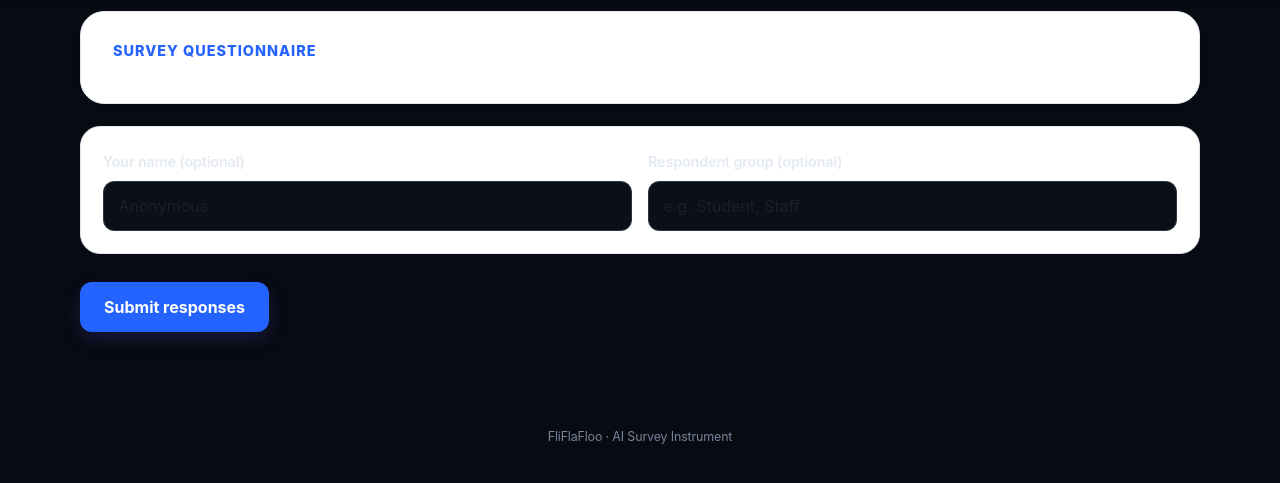
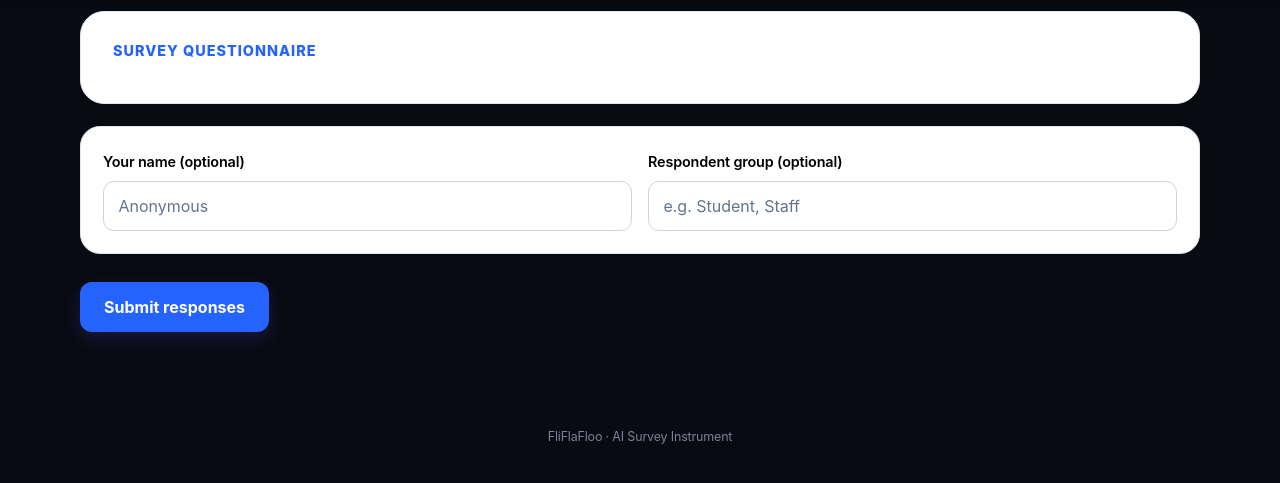
Before and after one commit to myhkaong-stack/FliFlaFloo, a Flask app: template ai-survey-instrument/templates/take_survey.html in a window 1280 px wide. Shown: the part 100-583 px from the top of the page. Run offline with Flask 3, Linux system fonts and the light colour scheme; the template is opened without the code that fills it, so the values that code supplies are empty; some libraries are stand-ins or nearby versions.

Commit message:
Force black text across survey form for readability

```diff
--- a/ai-survey-instrument/templates/take_survey.html
+++ b/ai-survey-instrument/templates/take_survey.html
@@ -26,6 +26,20 @@
 .likert-submit{background:#2563ff;border:0;border-radius:12px;padding:13px 24px;font-weight:700}
 @media(max-width:760px){.likert-options{grid-template-columns:repeat(2,minmax(0,1fr))}.likert-option:last-child{grid-column:span 2}.likert-option label{min-height:110px}.likert-heading,.likert-question{padding:22px 18px}}
 @media print{.likert-submit,.likert-person{display:none}.likert-question{break-inside:avoid;box-shadow:none}}
+
+/* Force readable black text on this survey even when global dark-theme styles apply */
+.likert-page, .likert-page h1, .likert-page h2, .likert-page p,
+.likert-page label, .likert-page .form-label, .likert-page .likert-question-title,
+.likert-page .likert-select-label, .likert-page .likert-word,
+.likert-page .likert-note summary { color:#000000 !important; }
+.likert-page .likert-eyebrow, .likert-page .likert-number { color:#2563ff !important; }
+.likert-page input.form-control, .likert-page textarea.form-control {
+  color:#000000 !important; background:#ffffff !important; border-color:#cbd5e1 !important;
+}
+.likert-page input.form-control::placeholder, .likert-page textarea.form-control::placeholder {
+  color:#64748b !important; opacity:1;
+}
+
 </style>
 <div class="likert-page">
   <header class="likert-heading">
```
